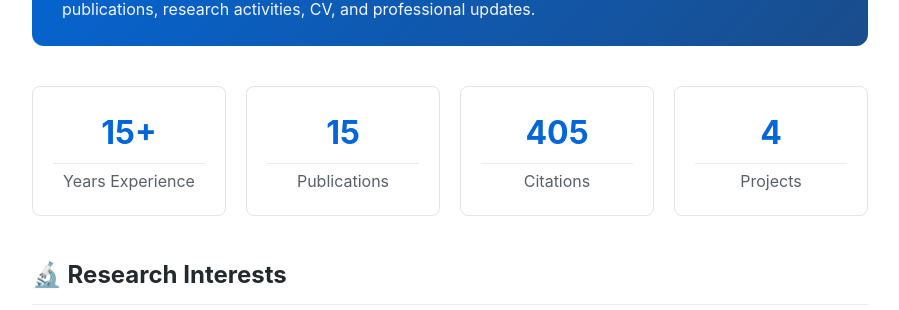
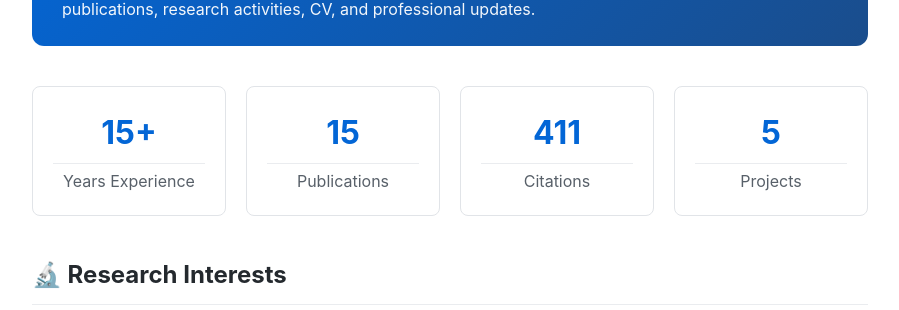
Before and after one commit to ShemelisKHundie/ShemelisKHundie.github.io, a Jekyll site: the page built from index.md, in a window 1280 px wide. Shown: the part 761-1071 px from the top of the page, without its empty margins (190-1089 px from the left). Built offline with Jekyll 4.4.1, drawn with Linux system fonts in a browser that asks for light colours.

Commit message:
Update index.md

```diff
--- a/index.md
+++ b/index.md
@@ -60,11 +60,11 @@ title: "Shemelis Kebede Hundie"
     <p style="margin: 5px 0 0; color: #586069;">Publications</p>
   </div>
   <div style="flex: 1; background: #fff; padding: 20px; border-radius: 8px; border: 1px solid #e1e4e8;">
-    <h2 style="margin: 0; color: #0366d6; font-size: 2rem;">405</h2>
+    <h2 style="margin: 0; color: #0366d6; font-size: 2rem;">411</h2>
     <p style="margin: 5px 0 0; color: #586069;">Citations</p>
   </div>
   <div style="flex: 1; background: #fff; padding: 20px; border-radius: 8px; border: 1px solid #e1e4e8;">
-    <h2 style="margin: 0; color: #0366d6; font-size: 2rem;">4</h2>
+    <h2 style="margin: 0; color: #0366d6; font-size: 2rem;">5</h2>
     <p style="margin: 5px 0 0; color: #586069;">Projects</p>
   </div>
 </div>
```
